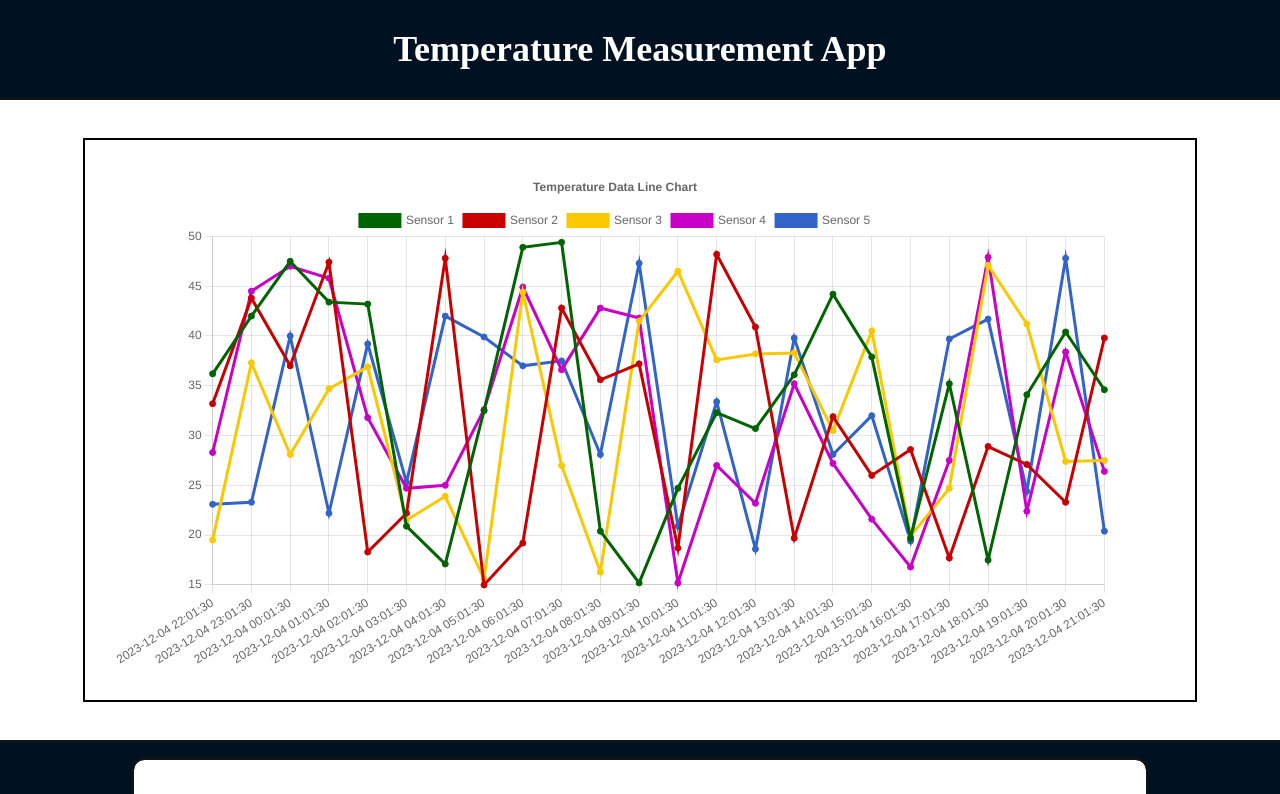
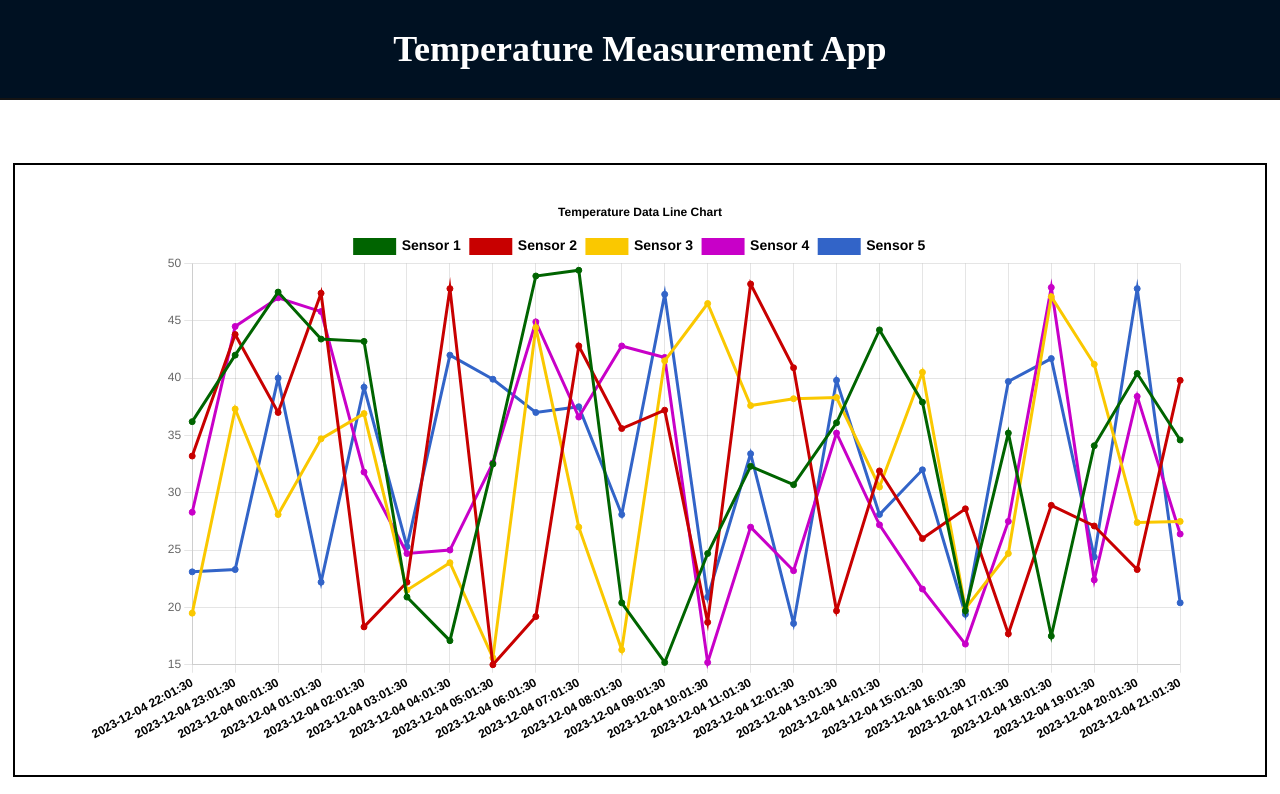
Before and after one commit to Guseks/HomeApp, a React (Vite) app in the folder home-app-frontend/: page / in a window 1280 px wide. Shown: the top 794 px of the page. Built offline with nearby package versions, Linux system fonts and the light colour scheme.

Commit message:
Styling to plot

```diff
--- a/home-app-frontend/src/components/PlotCard/PlotCard.tsx
+++ b/home-app-frontend/src/components/PlotCard/PlotCard.tsx
@@ -32,10 +32,29 @@ const PlotCard = ({ timeData, temperatureData }: PlotCardProps) => {
     plugins: {
       legend: {
         position: "top" as const,
+        labels: {
+          color: "black",
+          font: {
+            size: 14,
+            weight: 600,
+          },
+        },
       },
       title: {
         display: true,
         text: "Temperature Data Line Chart",
+        color: "black",
+      },
+    },
+    scales: {
+      x: {
+        ticks: {
+          color: "black",
+          font: {
+            size: 12,
+            weight: 600,
+          },
+        },
       },
     },
   };
--- a/home-app-frontend/src/components/PlotCard/plotCard.css
+++ b/home-app-frontend/src/components/PlotCard/plotCard.css
@@ -1,6 +1,9 @@
 .plot-card {
   border: 2px solid black;
-  width: 1050px;
-  height: 500px;
-  padding: 30px;
+  width: 1250px;
+  height: 550px;
+  padding: 30px 0px 30px 0px;
+  display: flex;
+  align-items: center;
+  justify-content: center;
 }
--- a/home-app-frontend/src/components/TemperaturePlot/temperaturePlot.css
+++ b/home-app-frontend/src/components/TemperaturePlot/temperaturePlot.css
@@ -18,7 +18,7 @@
 
 .tempPlots {
   width: 1470px;
-  height: 600px;
+  height: 700px;
   background-color: white;
   display: flex;
   column-gap: 40px;
```
